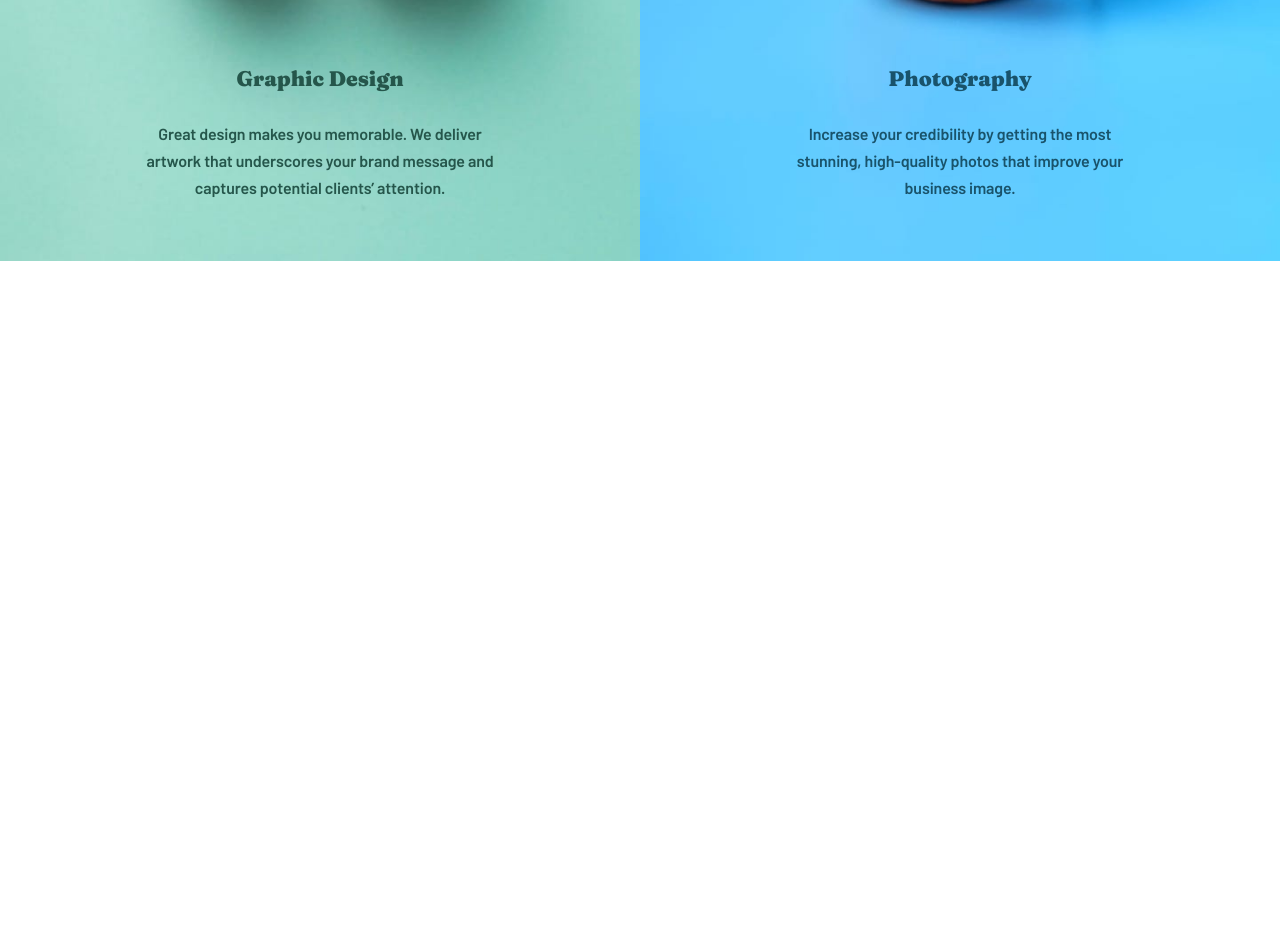
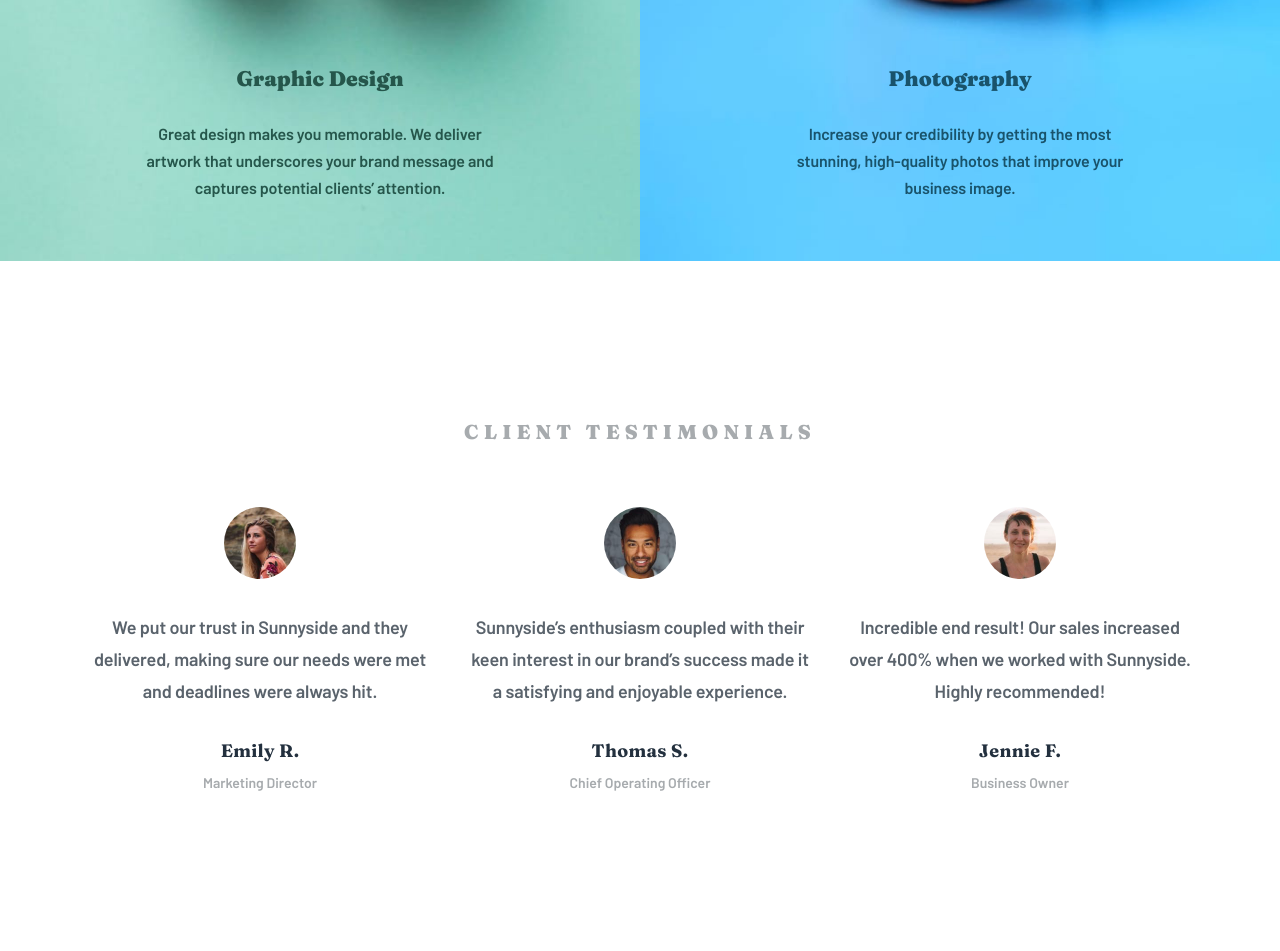
Before and after one commit to oshudev/sunnyside-landing-page, a website built with Vite: page index.html in a window 1280 px wide. Shown: the part 2050-3001 px from the top of the page. Before the commit the page ends 2311 px from the top, so only its background shows below. Built offline with nearby package versions, Linux system fonts and the light colour scheme.

Commit message:
feat: Add testimonials section

```diff
--- a/index.html
+++ b/index.html
@@ -185,6 +185,66 @@
                         </div>
                     </div>
                 </section>
+                <section class="testimonials">
+                    <h4 class="heading heading--sm">Client Testimonials</h4>
+                    <div class="testimonials__container">
+                        <div class="testimonial">
+                            <div class="avatar">
+                                <img
+                                    src="./images/image-emily.jpg"
+                                    alt="emily"
+                                />
+                            </div>
+                            <p class="text">
+                                We put our trust in Sunnyside and they
+                                delivered, making sure our needs were met and
+                                deadlines were always hit.
+                            </p>
+                            <div class="author">
+                                <p class="text--name">Emily R.</p>
+                                <p class="text--sub-title">
+                                    Marketing Director
+                                </p>
+                            </div>
+                        </div>
+                        <div class="testimonial">
+                            <div class="avatar">
+                                <img
+                                    src="./images/image-thomas.jpg"
+                                    alt="Thomas"
+                                />
+                            </div>
+                            <p class="text">
+                                Sunnyside’s enthusiasm coupled with their keen
+                                interest in our brand’s success made it a
+                                satisfying and enjoyable experience.
+                            </p>
+                            <div class="author">
+                                <p class="text--name">Thomas S.</p>
+                                <p class="text--sub-title">
+                                    Chief Operating Officer
+                                </p>
+                            </div>
+                        </div>
+                        <div class="testimonial">
+                            <div class="avatar">
+                                <img
+                                    src="./images/image-jennie.jpg"
+                                    alt="jennie"
+                                />
+                            </div>
+                            <p class="text">
+                                Incredible end result! Our sales increased over
+                                400% when we worked with Sunnyside. Highly
+                                recommended!
+                            </p>
+                            <div class="author">
+                                <p class="text--name">Jennie F.</p>
+                                <p class="text--sub-title">Business Owner</p>
+                            </div>
+                        </div>
+                    </div>
+                </section>
             </main>
         </div>
         <script type="module" src="./src/main.js"></script>
--- a/src/scss/base/_typography.scss
+++ b/src/scss/base/_typography.scss
@@ -51,11 +51,13 @@
 
     &--name {
         font-family: $ff-secondary;
+        font-weight: 700;
         color: $color-text-dark;
         @include letter-spacing(2);
     }
 
     &--sub-title {
         font-size: $font-size-300;
+        color: $color-text-subtle;
     }
 }
--- a/src/scss/layout/_index.scss
+++ b/src/scss/layout/_index.scss
@@ -2,3 +2,4 @@
 @forward "./hero";
 @forward "./branding";
 @forward "./services";
+@forward "./testimonials";
--- /dev/null
+++ b/src/scss/layout/_testimonials.scss
@@ -0,0 +1,49 @@
+@use "../utils" as *;
+
+.testimonials {
+    padding: 4rem 1.5rem;
+    @include center-block;
+    max-width: 72.0625rem;
+
+    @include mq("lg") {
+        padding-block: 10rem;
+    }
+
+    h4 {
+        margin-bottom: 4rem;
+        text-transform: uppercase;
+        text-align: center;
+        color: $color-text-subtle;
+    }
+
+    &__container {
+        display: grid;
+        grid-template-columns: repeat(auto-fit, minmax(200px, 1fr));
+        gap: 4.375rem;
+
+        @include mq("lg") {
+            gap: 2.1875rem;
+        }
+    }
+
+    .testimonial {
+        display: grid;
+        gap: 2rem;
+        text-align: center;
+
+        .avatar {
+            $dim: 4.5rem;
+            display: block;
+            width: $dim;
+            height: $dim;
+            @include center-block;
+            border-radius: $dim;
+            overflow: hidden;
+        }
+
+        .author {
+            display: grid;
+            gap: 0.75rem;
+        }
+    }
+}
--- a/src/scss/utils/_variables.scss
+++ b/src/scss/utils/_variables.scss
@@ -1,8 +1,8 @@
 /* Colors */
-$color-text-default: hsl(210, 9%, 39%);
+$color-text-default: hsl(213, 9%, 39%);
 $color-text-secondary: hsl(232, 10%, 55%);
 $color-text-dark: hsl(211, 28%, 19%);
-$color-text-subtle: hsl(206, 4%, 67%);
+$color-text-subtle: hsl(210, 4%, 67%);
 $color-text-white: hsl(0, 0%, 100%);
 $color-text-accent-01: hsl(167, 40%, 24%);
 $color-text-accent-02: hsl(198, 62%, 26%);
```
